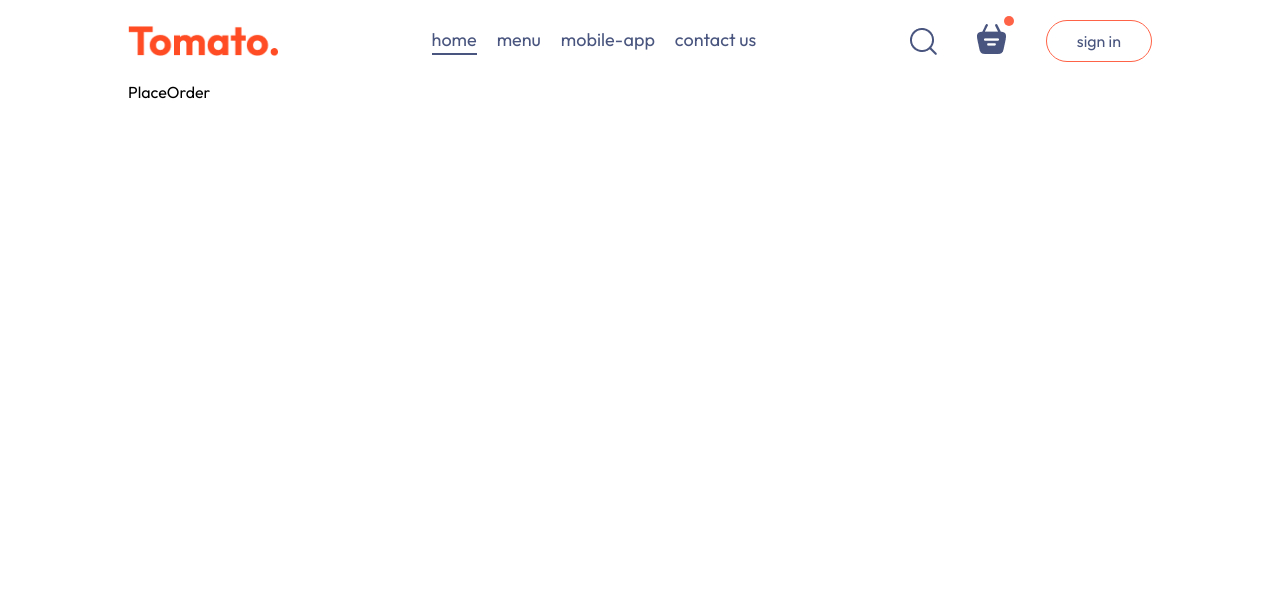
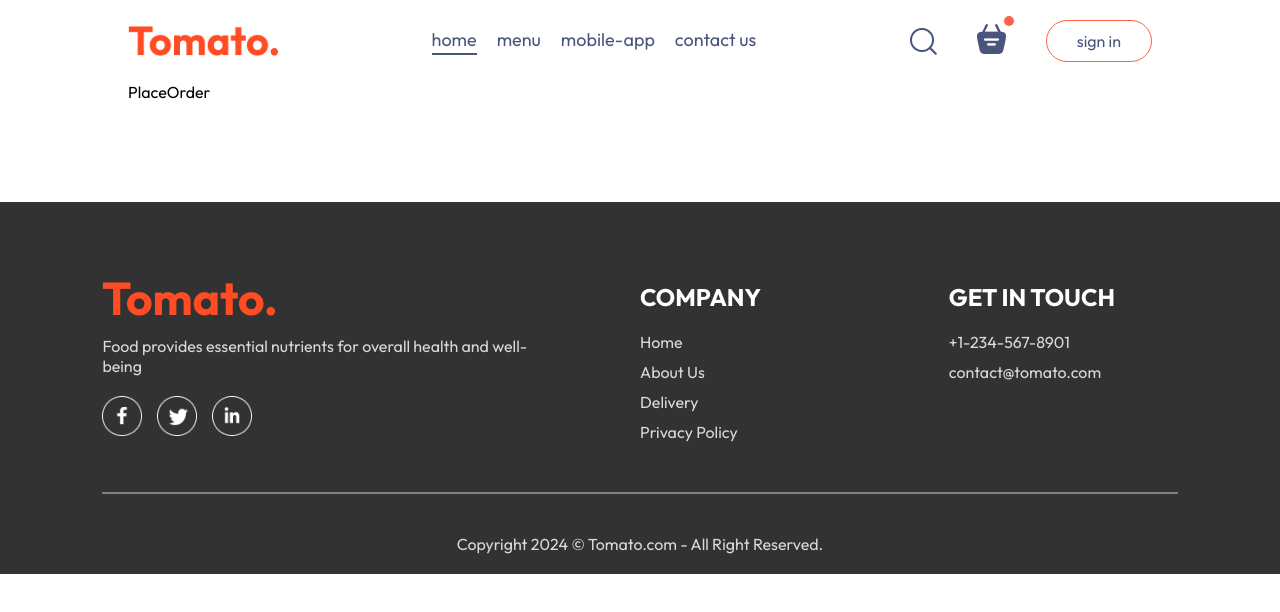
Before and after one commit to xiaqian1999/Food-Delivery, a React (Vite) app: page /order in a window 1280 px wide. Shown: the top 612 px of the page. Built offline with nearby package versions, Linux system fonts and the light colour scheme.

Commit message:
Food Delivery App: Footer done

```diff
--- a/src/App.jsx
+++ b/src/App.jsx
@@ -5,9 +5,11 @@
 import Home from './pages/Home/Home';
 import Cart from './pages/Cart/Cart';
 import PlaceOrder from './pages/PlaceOrder/PlaceOrder';
+import Footer from './components/Footer/Footer';
 
 const App = props => {
   return (
+    <>
       <div className='app'>
         <Navbar />
         <Routes>
@@ -16,6 +18,9 @@
           <Route path='/order' element={<PlaceOrder />} />
         </Routes>
       </div>
+
+      <Footer />
+    </>
   )
 }
 
--- /dev/null
+++ b/src/components/Footer/Footer.css
@@ -0,0 +1,53 @@
+.footer{
+    color: #d9d9d9;
+    background-color: #323232;
+    display: flex;
+    flex-direction: column;
+    align-items: center;
+    gap: 20px;
+    padding: 20px 8vw;
+    padding-top: 80px;
+    margin-top: 100px;
+}
+
+.footer-content{
+    width: 100%;
+    display: grid;
+    grid-template-columns: 2fr 1fr 1fr;
+    gap: 80px
+}
+
+.footer-content-left, .footer-content-center, .footer-content-right{
+    display: flex;
+    flex-direction: column;
+    align-items: start;
+    gap: 20px;
+}
+
+.footer-content-left li, .footer-content-center li, .footer-content-right li{
+    list-style: none;
+    margin-bottom: 10px;
+    cursor: pointer;
+}
+
+.footer-content-center h2, .footer-content-right h2{
+    color: white;
+}
+
+.footer-social-icons img{
+    width: 40px;
+    margin-right: 15px;
+    cursor: pointer;
+}
+
+.footer hr{
+    width: 100%;
+    height: 2px;
+    margin: 20px 0;
+    background-color: grey;
+    border: none;
+}
+
+/* .footer-copyright{
+    text-align: center;
+} */
--- /dev/null
+++ b/src/components/Footer/Footer.jsx
@@ -0,0 +1,41 @@
+import React from 'react'
+import './Footer.css';
+import { assets } from '../../assets/assets';
+
+const Footer = () => {
+  return (
+    <div className='footer' id='footer'>
+        <div className="footer-content">
+            <div className="footer-content-left">
+                <img src={assets.logo} alt="logo" />
+                <p>Food provides essential nutrients for overall health and well-being</p>
+                <div className="footer-social-icons">
+                    <img src={assets.facebook_icon} alt="facebook icon" />
+                    <img src={assets.twitter_icon} alt="twitter icon" />
+                    <img src={assets.linkedin_icon} alt="linkedin icon" />
+                </div>
+            </div>
+            <div className="footer-content-center">
+                <h2>COMPANY</h2>
+                <ul>
+                    <li>Home</li>
+                    <li>About Us</li>
+                    <li>Delivery</li>
+                    <li>Privacy Policy</li>
+                </ul>
+            </div>
+            <div className="footer-content-right">
+                <h2>GET IN TOUCH</h2>
+                <ul>
+                    <li>+1-234-567-8901</li>
+                    <li>contact@tomato.com</li>
+                </ul>
+            </div>
+        </div>
+        <hr />
+        <p className="footer-copyright">Copyright 2024 © Tomato.com - All Right Reserved.</p>
+    </div>
+  )
+}
+
+export default Footer
```
Lines whose indentation alone changed are shown as unchanged.
